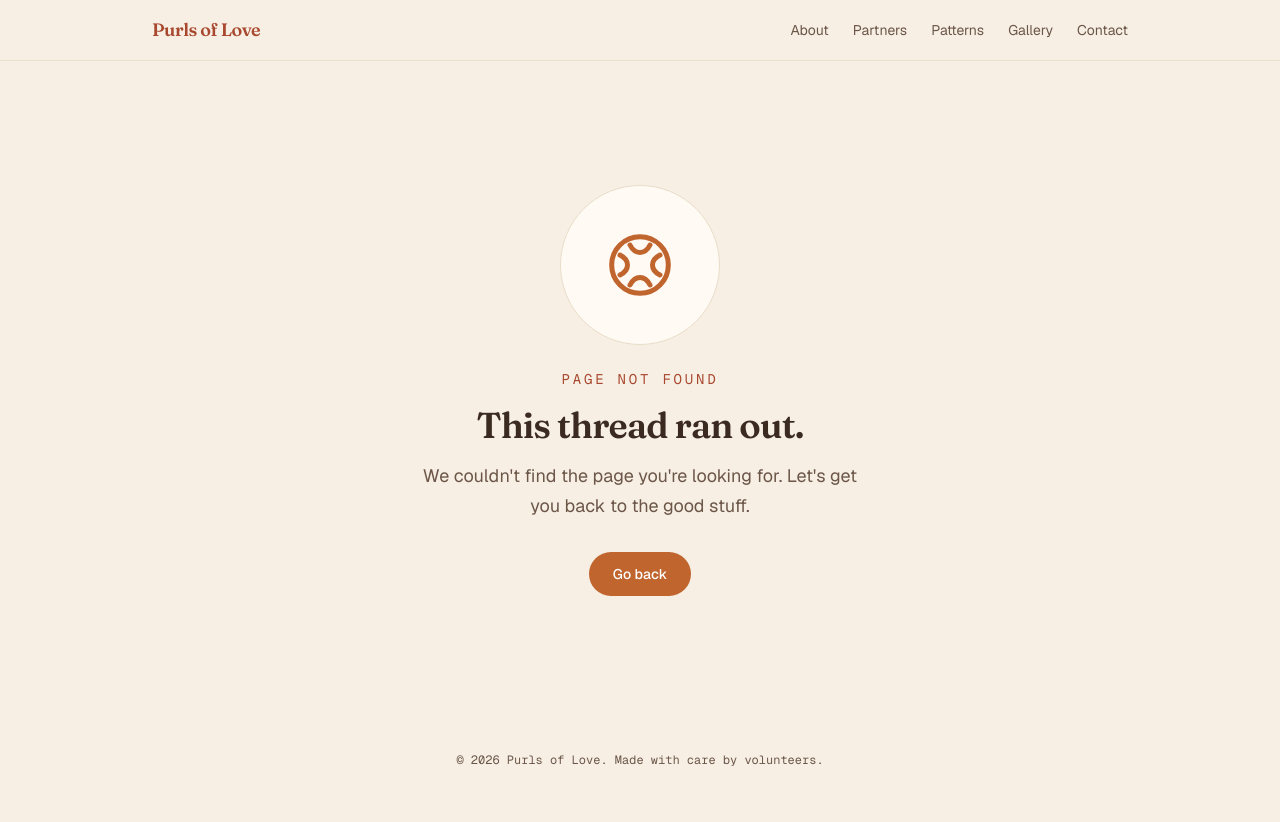
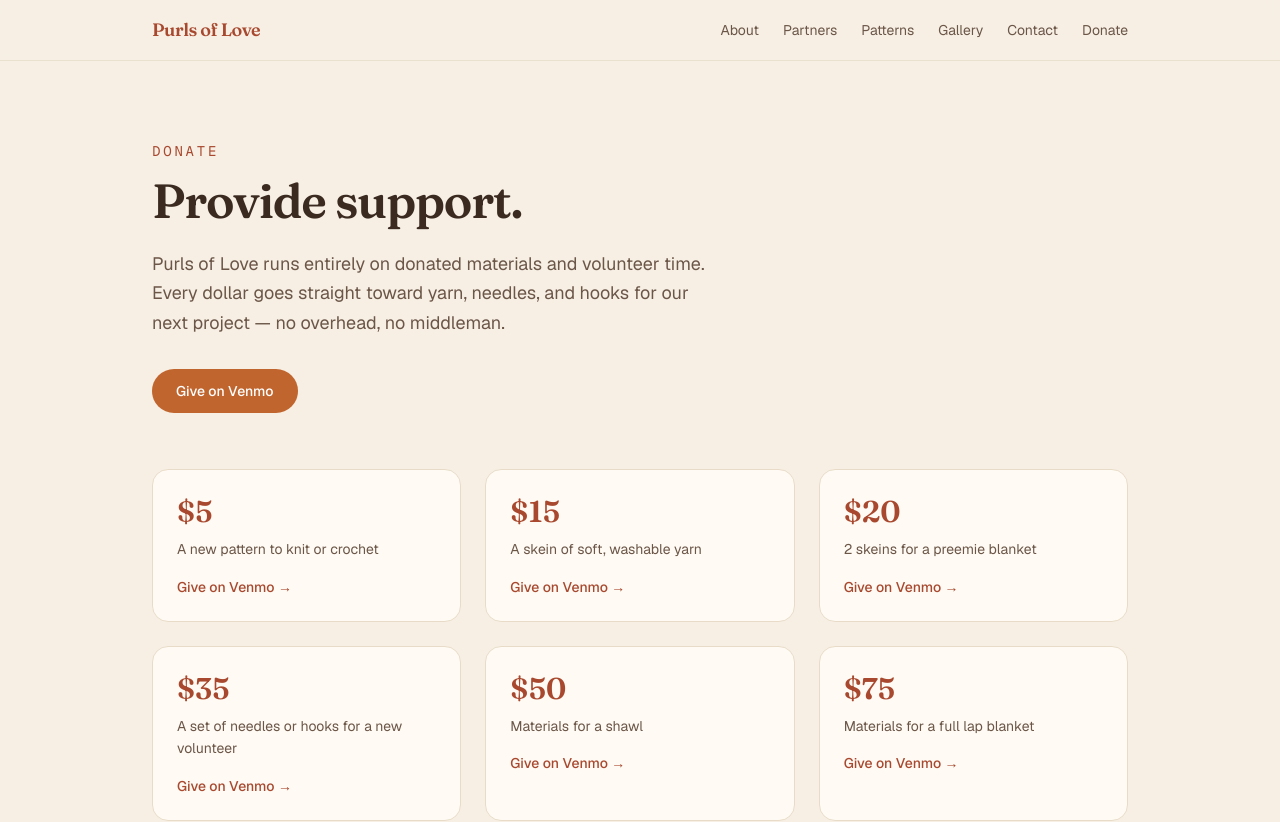
Before and after one commit to elsjeslothower/purls-of-love, a Next.js app: page /purls-of-love/donate in a window 1280 px wide. Before the commit this address had no page. Shown: the top 822 px of the page. Before the commit the page ends 800 px from the top, so only its background shows below. Built offline with nearby package versions, Linux system fonts and the light colour scheme.

Commit message:
Add donation page

```diff
--- /dev/null
+++ b/src/app/donate/page.tsx
@@ -0,0 +1,25 @@
+import type { Metadata } from "next";
+import Nav from "@/components/Nav";
+import Donate from "@/components/Donate";
+import Footer from "@/components/Footer";
+import { site } from "@/content/site";
+
+export const metadata: Metadata = {
+  title: `Donate — ${site.orgName}`,
+  description: "Support Purls of Love's volunteer knitters and crocheters with a donation on Venmo.",
+  alternates: {
+    canonical: "/donate",
+  },
+};
+
+export default function DonatePage() {
+  return (
+    <>
+      <Nav />
+      <main className="flex-1">
+        <Donate />
+      </main>
+      <Footer />
+    </>
+  );
+}
--- a/src/app/sitemap.ts
+++ b/src/app/sitemap.ts
@@ -14,5 +14,9 @@ export default function sitemap(): MetadataRoute.Sitemap {
       url: `${baseUrl}/patterns/`,
       lastModified: new Date(),
     },
+    {
+      url: `${baseUrl}/donate/`,
+      lastModified: new Date(),
+    },
   ];
 }
--- /dev/null
+++ b/src/components/Donate.tsx
@@ -0,0 +1,46 @@
+import { site } from "@/content/site";
+
+export default function Donate() {
+  const t = site.donate;
+
+  return (
+    <section className="mx-auto max-w-5xl px-6 py-20">
+      <div className="animate-fade-in-up">
+        <p className="font-mono text-sm uppercase tracking-[0.2em] text-clay">{t.eyebrow}</p>
+        <h1 className="mt-4 max-w-2xl font-display text-4xl font-semibold tracking-tight sm:text-5xl">
+          {t.heading}
+        </h1>
+        <p className="mt-6 max-w-xl text-lg leading-relaxed text-foreground-muted">{t.intro}</p>
+        <a
+          href={t.venmoUrl}
+          target="_blank"
+          rel="noopener noreferrer"
+          className="mt-8 inline-flex items-center gap-2 rounded-full bg-terracotta px-6 py-3 text-sm font-medium text-white transition-colors hover:bg-clay"
+        >
+          {t.ctaLabel}
+        </a>
+      </div>
+
+      <div className="mt-14 grid gap-6 sm:grid-cols-2 lg:grid-cols-3">
+        {t.suggestedAmounts.map((option, i) => (
+          <a
+            key={option.amount}
+            href={t.venmoUrl}
+            target="_blank"
+            rel="noopener noreferrer"
+            className="group animate-fade-in-up flex flex-col rounded-2xl border border-border bg-surface p-6 transition-colors hover:border-terracotta"
+            style={{ animationDelay: `${i * 60}ms` }}
+          >
+            <span className="font-display text-3xl font-semibold text-clay">{option.amount}</span>
+            <p className="mt-2 text-sm leading-relaxed text-foreground-muted">{option.description}</p>
+            <span className="mt-4 text-sm font-medium text-clay transition-colors group-hover:text-terracotta">
+              {t.ctaLabel} →
+            </span>
+          </a>
+        ))}
+      </div>
+
+      <p className="mt-8 text-xs text-foreground-muted">{t.helperText}</p>
+    </section>
+  );
+}
--- a/src/content/site.ts
+++ b/src/content/site.ts
@@ -13,6 +13,7 @@ export const site = {
       { href: "/patterns/", label: "Patterns" },
       { href: "/#gallery", label: "Gallery" },
       { href: "/#contact", label: "Contact" },
+      { href: "/donate/", label: "Donate" },
     ],
     openMenu: "Open menu",
     closeMenu: "Close menu",
@@ -127,6 +128,25 @@ export const site = {
     instagramUrl: "https://www.instagram.com/purlsoflove/",
   },
 
+  donate: {
+    eyebrow: "Donate",
+    heading: "Provide support.",
+    intro:
+      "Purls of Love runs entirely on donated materials and volunteer time. Every dollar goes straight toward yarn, needles, and hooks for our next project — no overhead, no middleman.",
+    // TODO: replace with the real Venmo profile link, e.g. "https://venmo.com/u/YourHandle"
+    venmoUrl: "https://venmo.com/u/YOUR_VENMO_HANDLE",
+    ctaLabel: "Give on Venmo",
+    suggestedAmounts: [
+      { amount: "$5", description: "A new pattern to knit or crochet" },
+      { amount: "$15", description: "A skein of soft, washable yarn" },
+      { amount: "$20", description: "2 skeins for a preemie blanket" },
+      { amount: "$35", description: "A set of needles or hooks for a new volunteer" },
+      { amount: "$50", description: "Materials for a shawl" },
+      { amount: "$75", description: "Materials for a full lap blanket" },
+    ],
+    helperText: "Every suggested amount below links to the same Venmo profile — give whatever feels right.",
+  },
+
   contact: {
     eyebrow: "Contact",
     heading: "Get in touch.",
```
